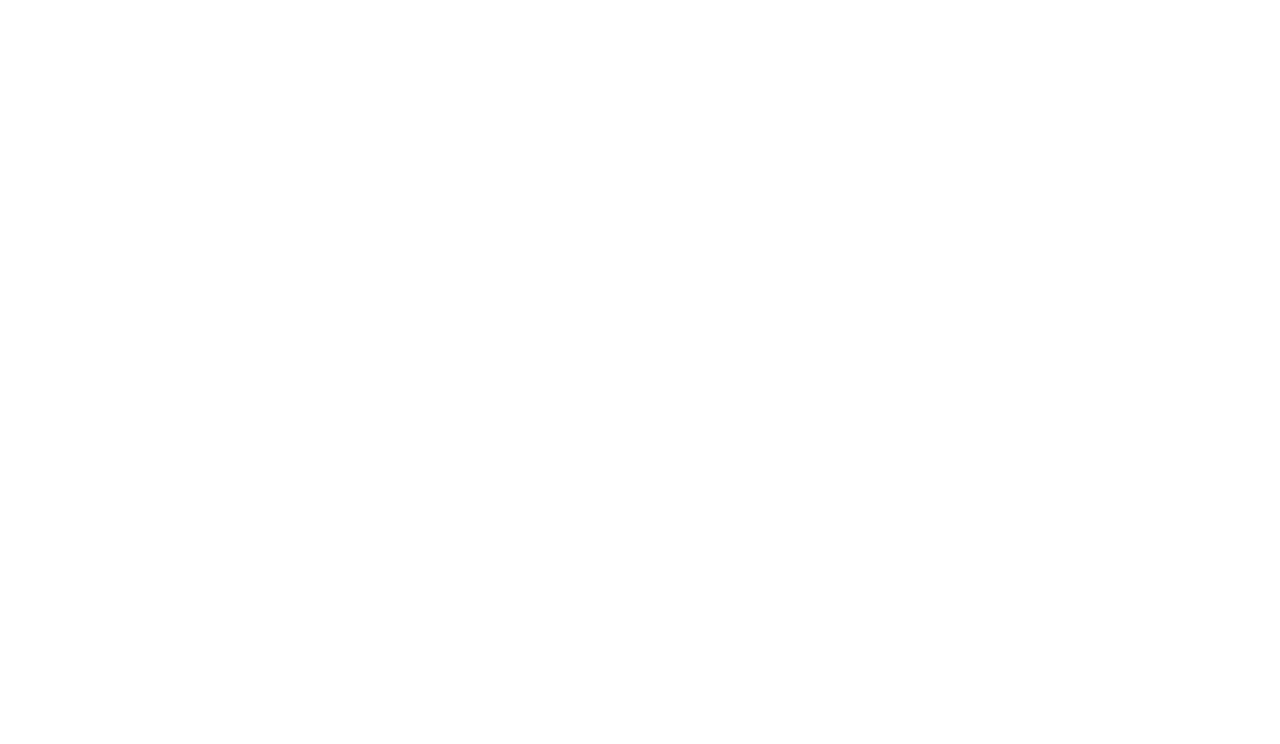
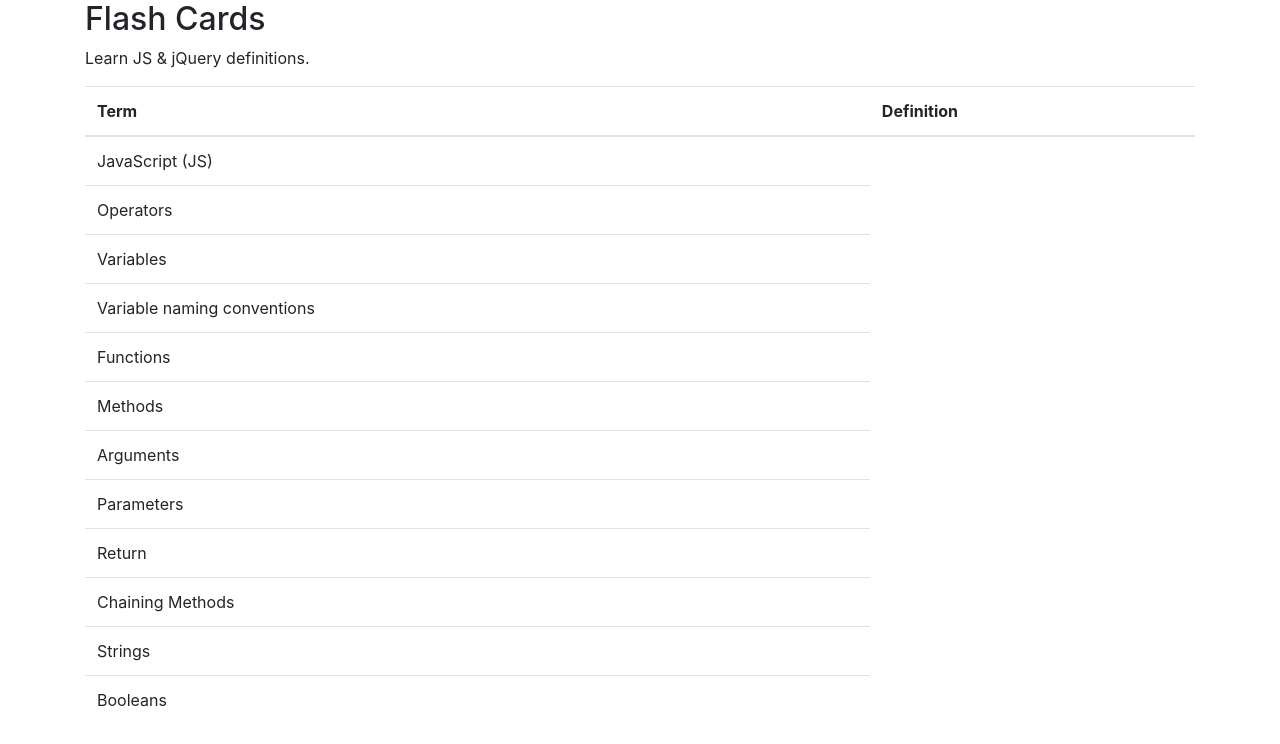
Before and after one commit to CaseyAntoine/ghost, a plain HTML site: page flash.html in a window 1280 px wide. Drawn offline with Linux system fonts and the light colour scheme.

Commit message:
flash card project, update styles, and functionality. debugging jQuery.

```diff
--- /dev/null
+++ b/css/flash.css
@@ -0,0 +1,3 @@
+td:last-child {
+  display: none;
+}
--- a/flash.html
+++ b/flash.html
@@ -1,10 +1,88 @@
 <!DOCTYPE html>
 <html>
   <head>
-    <meta charset="utf-8">
-    <title></title>
+    <link rel="stylesheet" href="css/bootstrap.css">
+    <link rel="stylesheet" href="css/flash.css">
+    <script type="text/javascript" src="js/jquery-3.4.1.min.js"></script>
+    <script type="text/javascript" src="flash.js"></script>
+    <title>Flash Cards</title>
   </head>
   <body>
+    <div class="container">
+  <h2>Flash Cards</h2>
+  <p>Learn JS & jQuery definitions. </p>
+  <table class="table table-hover">
+    <thead>
+      <tr>
+        <th>Term</th>
+        <th>Definition</th>
+
+      </tr>
+    </thead>
+    <tbody>
+      <tr>
+        <td>JavaScript (JS)</td>
+        <td>An object-oriented computer programming language commonly used to create interactive effects within web browsers.</td>
+
+      </tr>
+      <tr>
+        <td>Operators</td>
+        <td>JavaScript operators are used to assign values, compare values, perform arithmetic operations, and more.</td>
+
+      </tr>
+      <tr>
+        <td>Variables</td>
+        <td>JavaScript variables are containers for storing data values.</td>
+
+      </tr>
+      <tr>
+        <td>Variable naming conventions</td>
+        <td>A descriptive term to help simplify, use camelCase to emphasize case sensitivity for variable names</td>
+
+      </tr>
+      <tr>
+        <td>Functions</td>
+        <td>A JavaScript function is a block of code designed to perform a particular task. A JavaScript function is executed when "something" invokes it (calls it).</td>
+
+      </tr>
+      <tr>
+        <td>Methods</td>
+        <td>In javascript every function is an object. An object is a collection of key:value pairs. If a value is a primitive (number, string, boolean), or another object, the value is considered a property. If a value is a function, it is called a 'method'.</td>
+
+      </tr>
+      <tr>
+        <td>Arguments</td>
+        <td>When a method is called, the arguments are the data you pass into the method's parameters. Parameter is variable in the declaration of function. Argument is the actual value of this variable that gets passed to function.</td>
+
+      </tr>
+      <tr>
+        <td>Parameters</td>
+        <td>A parameter is a variable in a method definition.</td>
+
+      </tr>
+      <tr>
+        <td>Return</td>
+        <td>The return statement stops the execution of a function and returns a value from that function.</td>
+
+      </tr>
+      <tr>
+        <td>Chaining Methods</td>
+        <td>Chaining Methods, also known as Cascading, refers to repeatedly calling one method after another on an object, in one continuous line of code.</td>
+
+      </tr>
+      <tr>
+        <td>Strings</td>
+        <td>A JavaScript string stores a series of characters like "John Doe". A string can be any text inside double or single quotes.</td>
+
+      </tr>
+      <tr>
+        <td>Booleans</td>
+        <td>Boolean is a datatype that returns either of two values i.e. true or false.</td>
+
+      </tr>
+    </tbody>
+  </table>
+</div>
 
   </body>
 </html>
--- a/js/flash.js
+++ b/js/flash.js
@@ -0,0 +1,5 @@
+$(document).ready(function(){
+  $("td").click(function(){
+    $("td").children('td').last().toggle();
+  });
+});
```
Also changed, not shown: index.html (+1 -1 lines).
